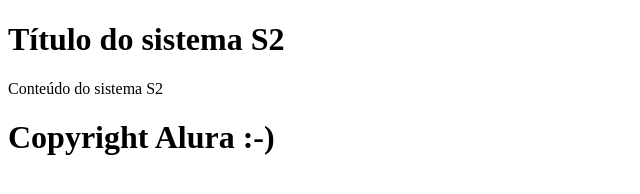
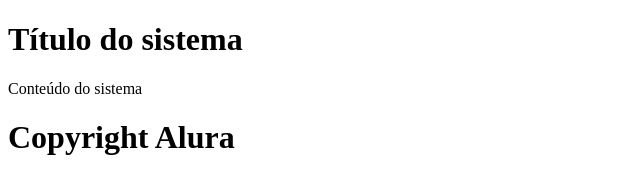
Before and after one commit to prsdp/curso-git, a plain HTML site: page proposta_1.html in a window 1280 px wide. Shown: the whole page, without its empty margins (0-640 px from the left). Drawn offline with Linux system fonts and the light colour scheme.

Commit message:
site -> sistema v.02

```diff
--- a/proposta_1.html
+++ b/proposta_1.html
@@ -4,12 +4,12 @@
 		<title>Proposta I para o siste da empresa</title>
 	</head>
 	<body>
-		<h1>Título do sistema S2</h1>
+		<h1>Título do sistema</h1>
 		<main>
-			Conteúdo do sistema S2
+			Conteúdo do sistema
 		</main>
 
-		<h1>Copyright Alura :-)</h1>
+		<h1>Copyright Alura</h1>
 
 	</body>
 </html>
```
